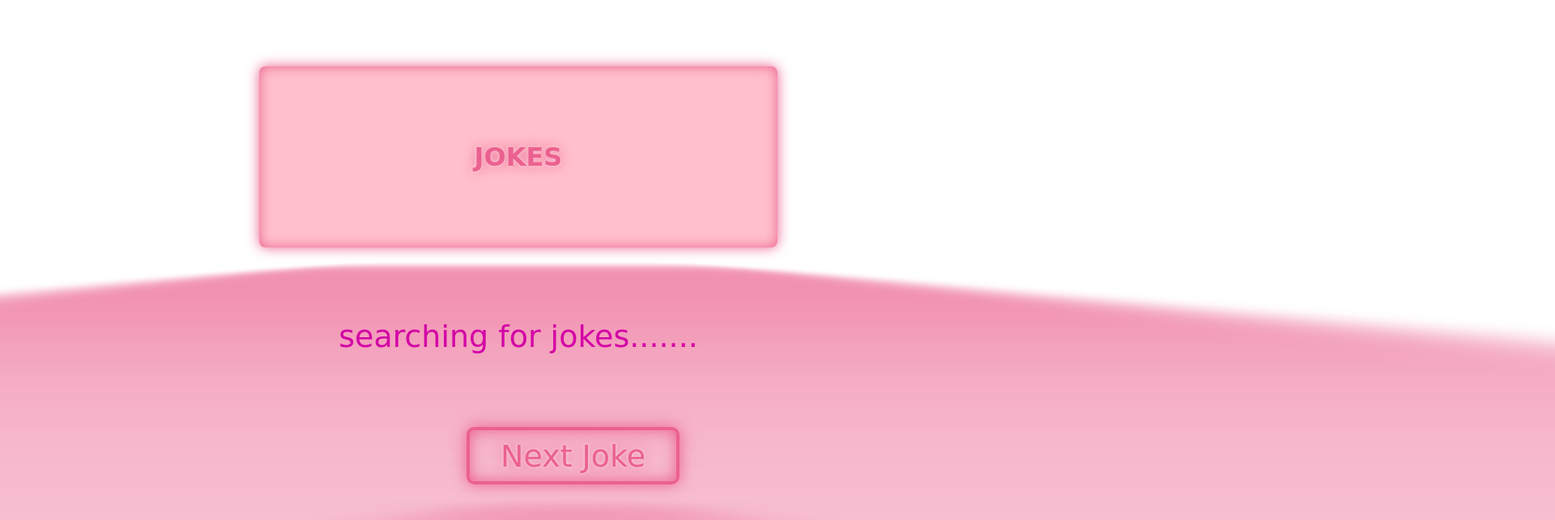
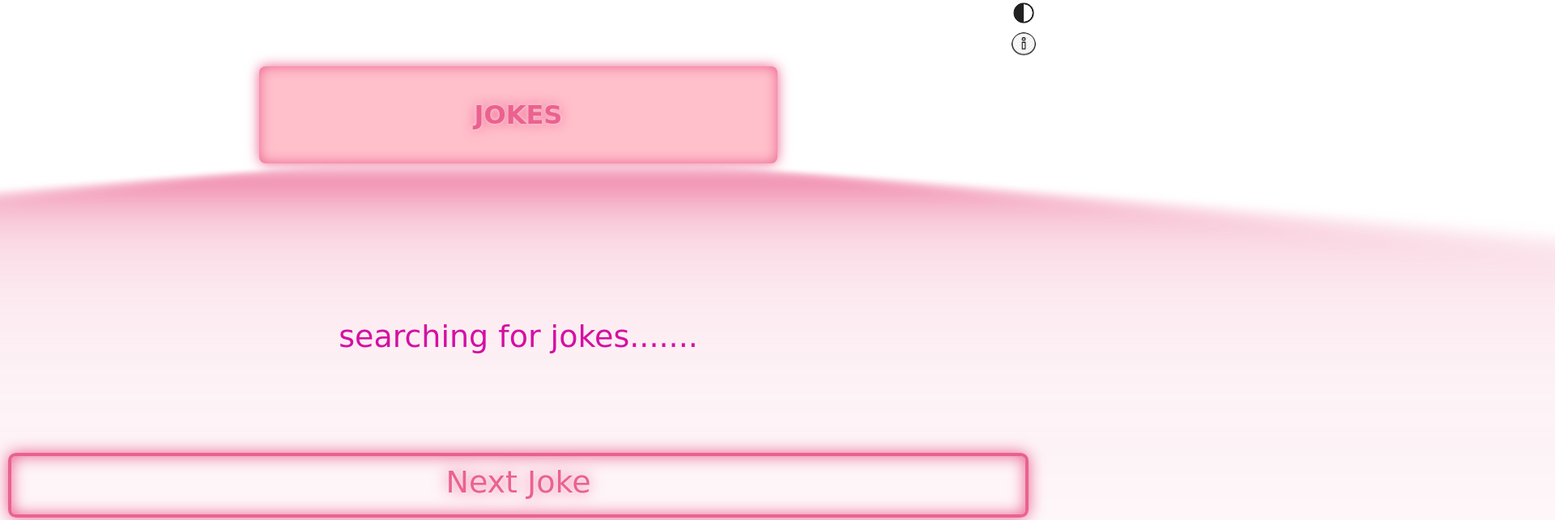
Before and after one commit to Adarshkumbar/Random-Jokes-website, a plain HTML site: page index.html in a window 1280 px wide. Shown: the top 643 px of the page at 81% size, 1920 px wide, since content can reach past the window. Drawn offline with Linux system fonts and the light colour scheme; no server answers; a web font is replaced by a local one.

Commit message:
media query changes

```diff
--- a/darkmode.css
+++ b/darkmode.css
@@ -18,3 +18,12 @@
     bottom: 40px;
     border-radius: 20px;
 }
+@media screen and (min-width:412px) {
+    #icon img{
+        position: absolute;
+        right: 1px;
+        top: 1px;
+        /* background: white; */
+        border-radius: 20px;
+    }
+}
--- a/style.css
+++ b/style.css
@@ -206,3 +206,25 @@ h1:focus::before {
 	transform: perspective(1em) rotateX(40deg) scale(1.5, 0.6);
 	transition: transform 0.5s linear;
 } */
+@media screen and (min-width:412px) {
+	body{
+		height: 100vh;
+		overflow: hidden;
+	}
+	h1{
+		height: 15vh;
+	}
+	.button{
+		top: 70vh;
+		left: 10px;
+		right: 10px;
+		height: 10vh;
+	}
+	.box{
+		width: 100vw;
+		left: 0px;
+	}
+	img{
+		top: 40px;
+	}
+}
```
